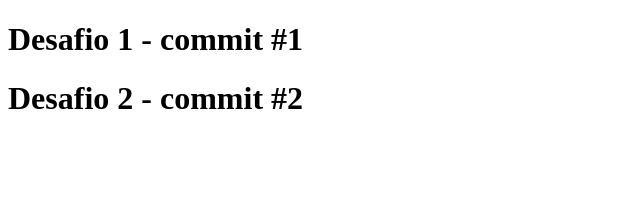
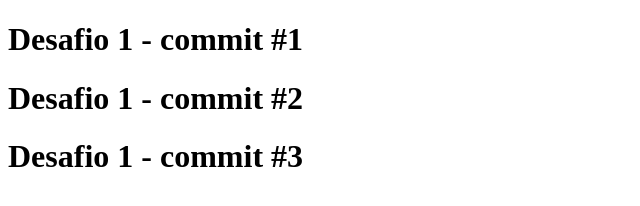
Before and after one commit to renatogodoi/aulagithub-desafio01, a plain HTML site: page index.html in a window 1280 px wide. Shown: the whole page, without its empty margins (0-640 px from the left). Drawn offline with Linux system fonts and the light colour scheme.

Commit message:
Desafio 1 commit #3

```diff
--- a/index.html
+++ b/index.html
@@ -8,6 +8,7 @@
 </head>
 <body>
     <h1>Desafio 1 - commit #1</h1>
-    <h1>Desafio 2 - commit #2</h1>
+    <h1>Desafio 1 - commit #2</h1>
+    <h1>Desafio 1 - commit #3 </h1>
 </body>
 </html>
```
